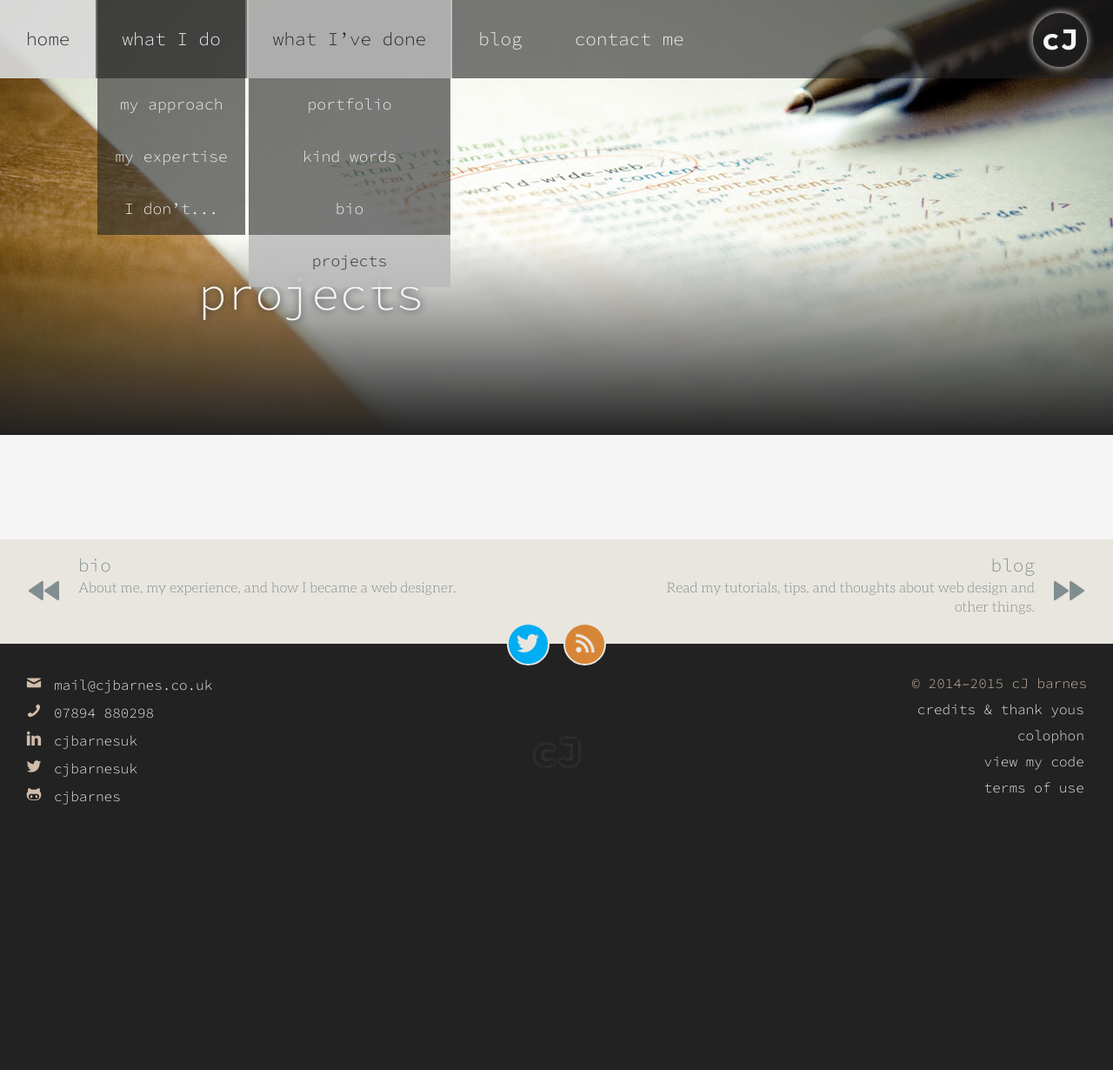
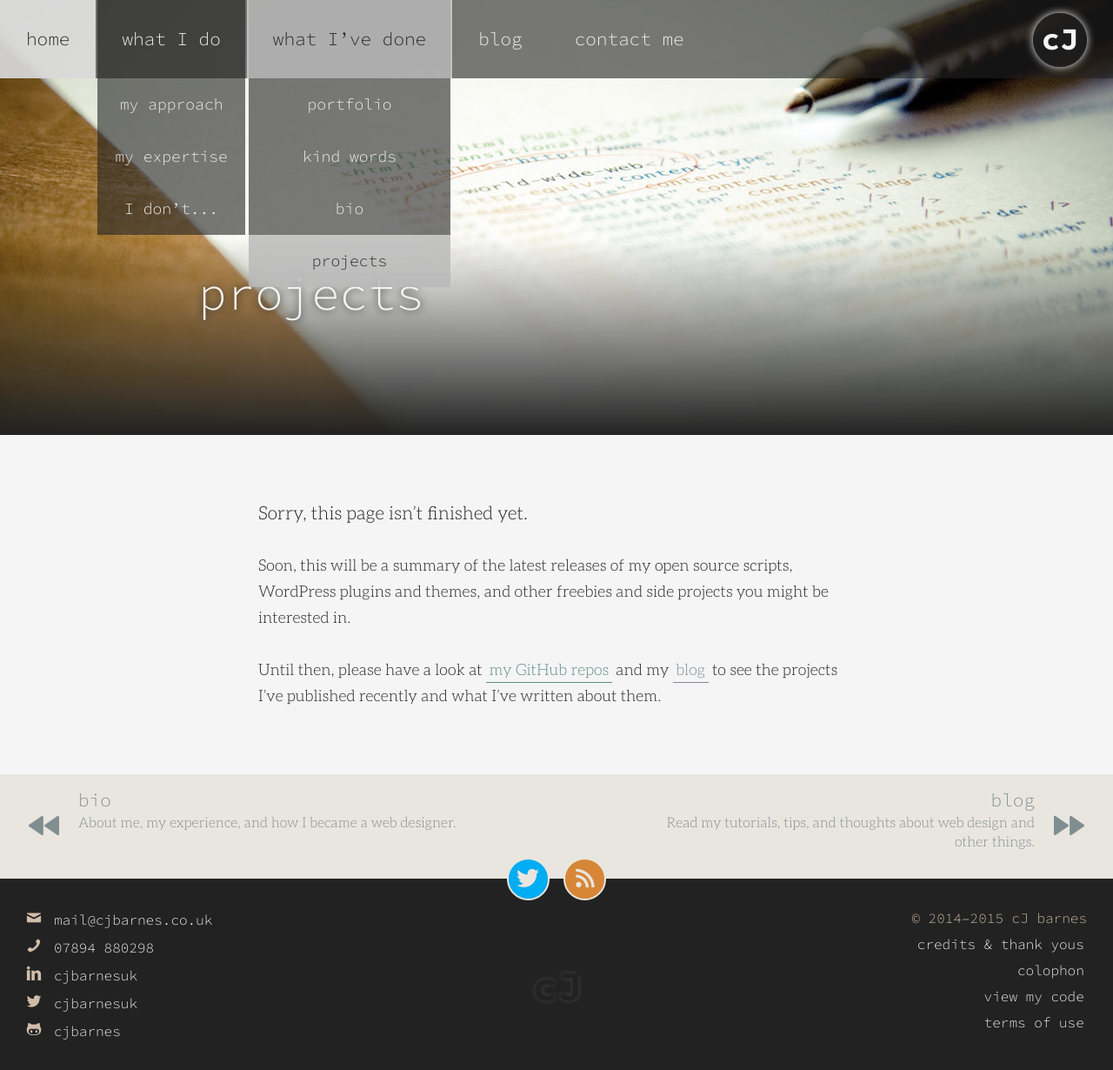
Before and after one commit to cjbarnes/cjbarnes.github.io, a Jekyll site: the page built from _pages/projects.md, in a window 1280 px wide. Shown: the whole page at 87% size. Built offline with Jekyll 4.4.1, drawn with Linux system fonts in a browser that asks for light colours; before the commit the page ends 960 px from its top, so only the background shows below that.

Commit message:
Temporary page for Projects

```diff
--- a/_pages/projects.md
+++ b/_pages/projects.md
@@ -6,3 +6,10 @@ illustration: code-editing
 masthead: light
 sortorder: 4
 ---
+
+Sorry, this page isn't finished yet.
+{: .lead}
+
+Soon, this will be a summary of the latest releases of my open source scripts, WordPress plugins and themes, and other freebies and side projects you might be interested in.
+
+Until then, please have a look at [my GitHub repos](https://github.com/cjbarnes/ "Find me on GitHub") and my [blog](/blog/) to see the projects I've published recently and what I've written about them.
```
